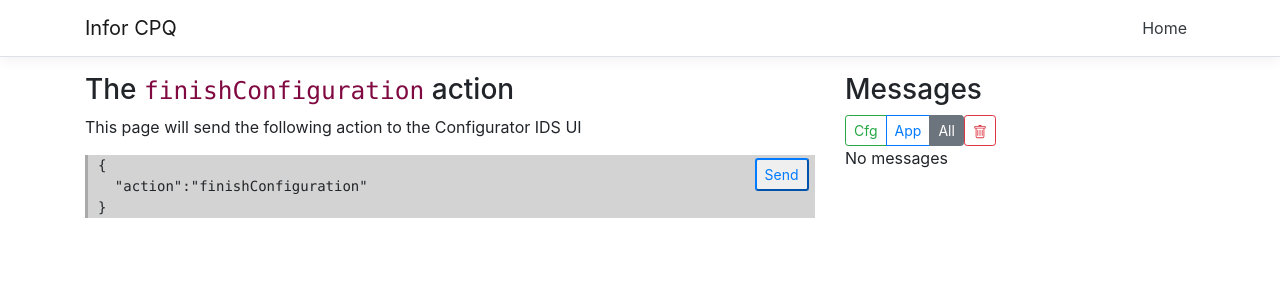
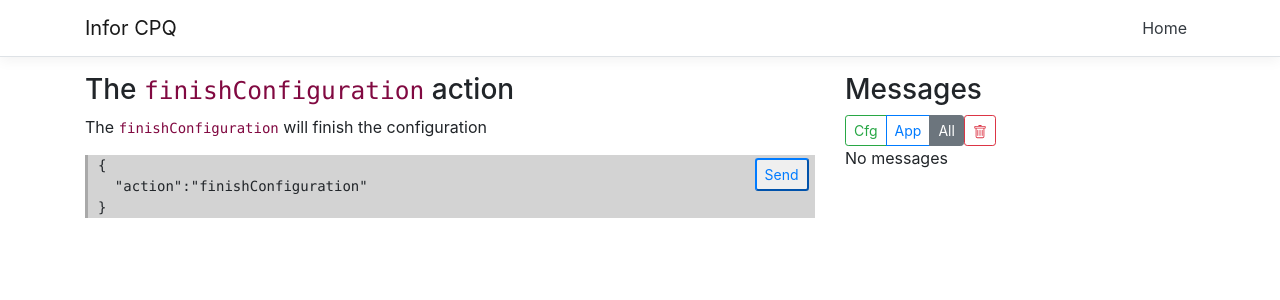
Before and after one commit to timdunham/ext-app-sample, a React (Create React App) app in the folder ClientApp/: page /send/finish in a window 1280 px wide. Shown: the top 300 px of the page. Built offline with nearby package versions, Linux system fonts and the light colour scheme.

Commit message:
minor cleanup

```diff
--- a/ClientApp/src/components/ConfiguratorEventListener.tsx
+++ b/ClientApp/src/components/ConfiguratorEventListener.tsx
@@ -55,8 +55,6 @@ export default function ConfiguratorEventListener() {
                     history.push("/send/focusScreenOption");
                     break;
             }
-
-            //there are 3 events where we don't want to show the external application tab,
         }
 
         window.addEventListener("message", handleMessage);
--- a/ClientApp/src/components/Send/Configure.tsx
+++ b/ClientApp/src/components/Send/Configure.tsx
@@ -1,6 +1,5 @@
 import * as React from 'react';
 import * as Messages from '../../store/Messages';
-import Action from './Action';
 import ActionChain from './ActionChain';
 
 const format = Messages.FormatMessage;
--- a/ClientApp/src/components/Send/Finish.tsx
+++ b/ClientApp/src/components/Send/Finish.tsx
@@ -7,7 +7,7 @@ const Finish: React.FC = () => {
 
   return (<div>
     <h3>The <code>finishConfiguration</code> action</h3>
-    <p>This page will send the following action to the Configurator IDS UI</p>
+    <p>The <code>finishConfiguration</code> will finish the configuration</p>
     <ActionChain actions={[action]} />
   </div>
   )
--- a/ClientApp/src/components/Send/FocusScreenOption.tsx
+++ b/ClientApp/src/components/Send/FocusScreenOption.tsx
@@ -1,22 +1,16 @@
 import * as React from 'react';
-import { useDispatch, useSelector } from 'react-redux';
+import { useSelector } from 'react-redux';
 import { ApplicationState } from '../../store';
-import * as ReceivedMessages from '../../store/ReceivedMessages';
 import * as Messages from '../../store/Messages';
 import ActionChain from './ActionChain';
 
-const format = Messages.FormatMessage;
 const FocusScreenOption: React.FC = () => {
-  const dispatch = useDispatch();
   const state = useSelector((state: ApplicationState) => {
     return state.focusScreenOptions;
   });
   const createAction = (first: boolean) => {
     return Messages.messageCreators.focusScreenOption(first ? state.screenOptionId : state.screenOptionId2)
   };
-  const sendAction = (first: boolean) => {
-    dispatch(ReceivedMessages.actionCreators.sendMessage(createAction(first)));
-  }
 
   return (
     <div>
--- a/ClientApp/src/components/Send/SetScreenOption.tsx
+++ b/ClientApp/src/components/Send/SetScreenOption.tsx
@@ -10,8 +10,6 @@ const SetScreenOption: React.FC = () => {
   const state = useSelector((state: ApplicationState) => {
     return state.setScreenOption;
   });
-  const textRef = React.createRef<HTMLInputElement>();
-  const valueToSend = () => (textRef && textRef.current) ? textRef.current.value : ""
   const action = Messages.messageCreators.setScreenOption(state.screenOptionId, value);
 
   return (
```
